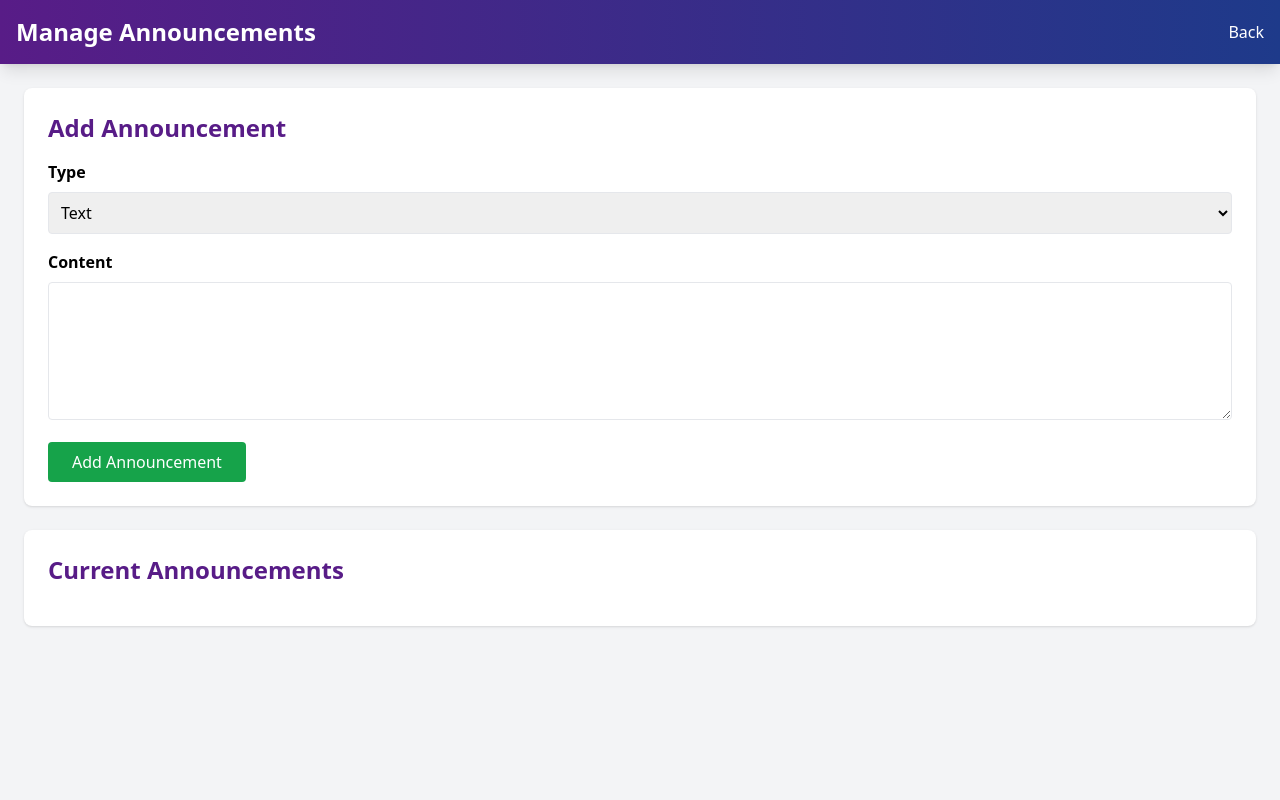
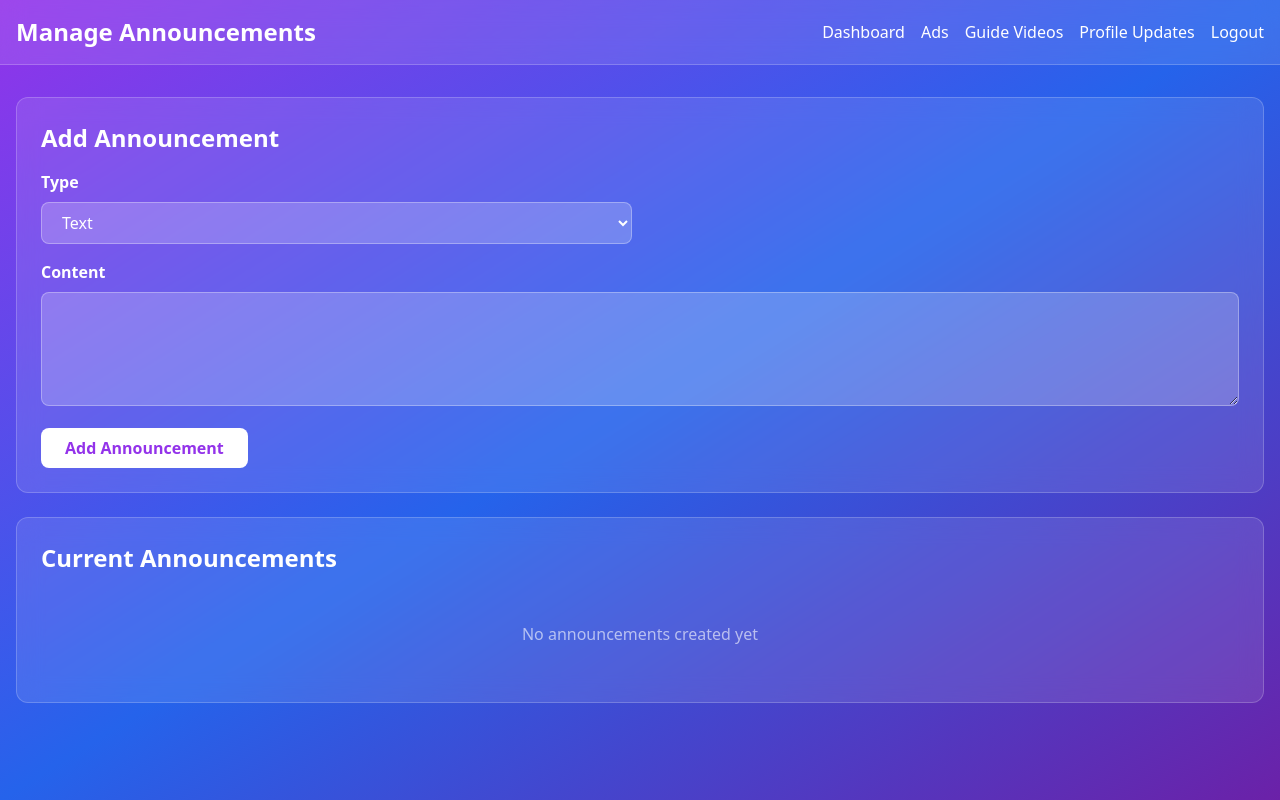
Before and after one commit to alihyderbaloch/YourEmpire., a Flask app: page /admin/manage-announcements in a window 1280 px wide. Run offline with Flask 3, Linux system fonts and the light colour scheme; the visitor is signed in with stand-in values (Sample User, id 1); some libraries are stand-ins or nearby versions.

Commit message:
Add ability to delete announcements from the platform
Add functionality to delete announcements, including a confirmation dialog, and update the UI to match the admin dashboard styling.

Replit-Commit-Author: Agent
Replit-Commit-Session-Id: 0d011106-bfb6-4554-b072-91b53b411faa
Replit-Commit-Checkpoint-Type: full_checkpoint
Replit-Commit-Event-Id: 99810b6c-f431-45bf-9c6b-8d940a73601a
Replit-Commit-Screenshot-Url: https://storage.googleapis.com/screenshot-production-us-central1/064be7b3-9fc3-4dd7-9178-19b830452fdb/0d011106-bfb6-4554-b072-91b53b411faa/DFD5DvM

```diff
--- a/app.py
+++ b/app.py
@@ -880,6 +880,12 @@ def manage_announcements():
             db.session.add(new_ann)
             flash('Announcement added!', 'success')
 
+        elif action == 'delete':
+            ann = Announcement.query.get(int(request.form.get('ann_id')))
+            if ann:
+                db.session.delete(ann)
+                flash('Announcement deleted!', 'success')
+
         db.session.commit()
 
     announcements = Announcement.query.all()
--- a/templates/manage_announcements.html
+++ b/templates/manage_announcements.html
@@ -6,19 +6,25 @@
     <title>Manage Announcements</title>
     <script src="https://cdn.tailwindcss.com"></script>
 </head>
-<body class="bg-gray-100">
-    <nav class="bg-gradient-to-r from-purple-900 to-blue-900 text-white p-4 shadow-lg">
-        <div class="max-w-7xl mx-auto flex justify-between items-center">
-            <h1 class="text-2xl font-bold">Manage Announcements</h1>
-            <a href="{{ url_for('admin_dashboard') }}" class="hover:text-gray-300">Back</a>
+<body class="bg-gradient-to-br from-purple-600 via-blue-600 to-purple-800 min-h-screen">
+    <nav class="bg-white/10 backdrop-blur-md border-b border-white/20">
+        <div class="max-w-7xl mx-auto px-4 py-4 flex justify-between items-center flex-wrap">
+            <h1 class="text-2xl font-bold text-white">Manage Announcements</h1>
+            <div class="space-x-2 md:space-x-4 text-sm md:text-base flex flex-wrap">
+                <a href="{{ url_for('admin_dashboard') }}" class="text-white hover:text-purple-200 transition">Dashboard</a>
+                <a href="{{ url_for('manage_ads') }}" class="text-white hover:text-purple-200 transition">Ads</a>
+                <a href="{{ url_for('manage_guide_videos') }}" class="text-white hover:text-purple-200 transition">Guide Videos</a>
+                <a href="{{ url_for('profile_updates') }}" class="text-white hover:text-purple-200 transition">Profile Updates</a>
+                <a href="{{ url_for('logout') }}" class="text-white hover:text-purple-200 transition">Logout</a>
+            </div>
         </div>
     </nav>
 
-    <div class="max-w-7xl mx-auto p-6">
+    <div class="container mx-auto px-4 py-8">
         {% with messages = get_flashed_messages(with_categories=true) %}
             {% if messages %}
                 {% for category, message in messages %}
-                    <div class="mb-4 p-4 rounded-lg {% if category == 'error' %}bg-red-100 text-red-700{% else %}bg-green-100 text-green-700{% endif %}">
+                    <div class="mb-4 p-4 rounded-lg {% if category == 'error' %}bg-red-500/20 text-red-100{% else %}bg-green-500/20 text-green-100{% endif %}">
                         {{ message }}
                     </div>
                 {% endfor %}
@@ -26,51 +32,64 @@
         {% endwith %}
 
         <!-- Add Announcement -->
-        <div class="bg-white p-6 rounded-lg shadow mb-6">
-            <h2 class="text-2xl font-bold mb-4 text-purple-900">Add Announcement</h2>
+        <div class="bg-white/10 backdrop-blur-md rounded-xl p-6 border border-white/20 mb-6">
+            <h2 class="text-2xl font-bold mb-4 text-white">Add Announcement</h2>
             <form method="POST" enctype="multipart/form-data" class="space-y-4">
                 <input type="hidden" name="action" value="add">
+                <div class="grid md:grid-cols-2 gap-4">
                     <div>
-                    <label class="block font-semibold mb-2">Type</label>
-                    <select name="announcement_type" required class="w-full border p-2 rounded">
+                        <label class="block text-white font-semibold mb-2">Type</label>
+                        <select name="announcement_type" required class="w-full px-4 py-2 rounded-lg bg-white/20 text-white border border-white/30 focus:outline-none focus:border-white">
                             <option value="text">Text</option>
                             <option value="image">Image</option>
                             <option value="video">Video</option>
                         </select>
                     </div>
+                    <div id="mediaField" style="display:none;">
+                        <label class="block text-white font-semibold mb-2">Media File</label>
+                        <input type="file" name="media_file" class="w-full px-4 py-2 rounded-lg bg-white/20 text-white border border-white/30 focus:outline-none focus:border-white">
+                    </div>
+                </div>
                 <div>
-                    <label class="block font-semibold mb-2">Content</label>
-                    <textarea name="content" required class="w-full border p-2 rounded" rows="5"></textarea>
+                    <label class="block text-white font-semibold mb-2">Content</label>
+                    <textarea name="content" required class="w-full px-4 py-2 rounded-lg bg-white/20 text-white border border-white/30 focus:outline-none focus:border-white" rows="4"></textarea>
                 </div>
-                <div id="mediaField" style="display:none;">
-                    <label class="block font-semibold mb-2">Media File</label>
-                    <input type="file" name="media_file" class="w-full border p-2 rounded">
-                </div>
-                <button type="submit" class="bg-green-600 text-white px-6 py-2 rounded hover:bg-green-700">Add Announcement</button>
+                <button type="submit" class="bg-white text-purple-600 px-6 py-2 rounded-lg font-bold hover:bg-purple-100 transition">Add Announcement</button>
             </form>
         </div>
 
         <!-- Announcements List -->
-        <div class="bg-white p-6 rounded-lg shadow">
-            <h2 class="text-2xl font-bold mb-4 text-purple-900">Current Announcements</h2>
+        <div class="bg-white/10 backdrop-blur-md rounded-xl p-6 border border-white/20">
+            <h2 class="text-2xl font-bold mb-4 text-white">Current Announcements</h2>
+            {% if announcements %}
             <div class="grid grid-cols-1 md:grid-cols-2 gap-4">
                 {% for ann in announcements %}
-                    <div class="border p-4 rounded-lg {% if ann.is_active %}border-green-500{% else %}border-gray-300{% endif %}">
+                    <div class="bg-white/10 border border-white/20 p-4 rounded-lg backdrop-blur-sm">
                         <div class="flex justify-between items-start mb-2">
-                            <span class="text-sm font-semibold text-gray-600">{{ ann.type }}</span>
-                            <span class="text-xs {% if ann.is_active %}text-green-600{% else %}text-red-600{% endif %}">
-                                {% if ann.is_active %}Active{% else %}Inactive{% endif %}
+                            <span class="text-sm font-semibold text-white/80">{{ ann.type|upper }}</span>
+                            <span class="text-xs {% if ann.is_active %}text-green-400{% else %}text-red-400{% endif %} font-bold">
+                                {% if ann.is_active %}● ACTIVE{% else %}● INACTIVE{% endif %}
                             </span>
                         </div>
-                        <p class="text-gray-700 mb-3">{{ ann.content[:100] }}...</p>
+                        <p class="text-white mb-3">{{ ann.content[:80] }}{% if ann.content|length > 80 %}...{% endif %}</p>
+                        <div class="flex gap-2">
                             <form method="POST" action="{{ url_for('toggle_announcement', ann_id=ann.id) }}" style="display:inline;">
-                            <button type="submit" class="bg-blue-600 text-white px-3 py-1 rounded text-sm hover:bg-blue-700">
+                                <button type="submit" class="bg-blue-500 text-white px-3 py-1 rounded text-sm hover:bg-blue-600 transition">
                                     {% if ann.is_active %}Disable{% else %}Enable{% endif %}
                                 </button>
                             </form>
+                            <form method="POST" action="{{ url_for('manage_announcements') }}" style="display:inline;" onsubmit="return confirm('Delete this announcement?')">
+                                <input type="hidden" name="action" value="delete">
+                                <input type="hidden" name="ann_id" value="{{ ann.id }}">
+                                <button type="submit" class="bg-red-500 text-white px-3 py-1 rounded text-sm hover:bg-red-600 transition">Delete</button>
+                            </form>
+                        </div>
                     </div>
                 {% endfor %}
             </div>
+            {% else %}
+            <p class="text-white/60 text-center py-8">No announcements created yet</p>
+            {% endif %}
         </div>
     </div>
 
```
Lines whose indentation alone changed are shown as unchanged.
